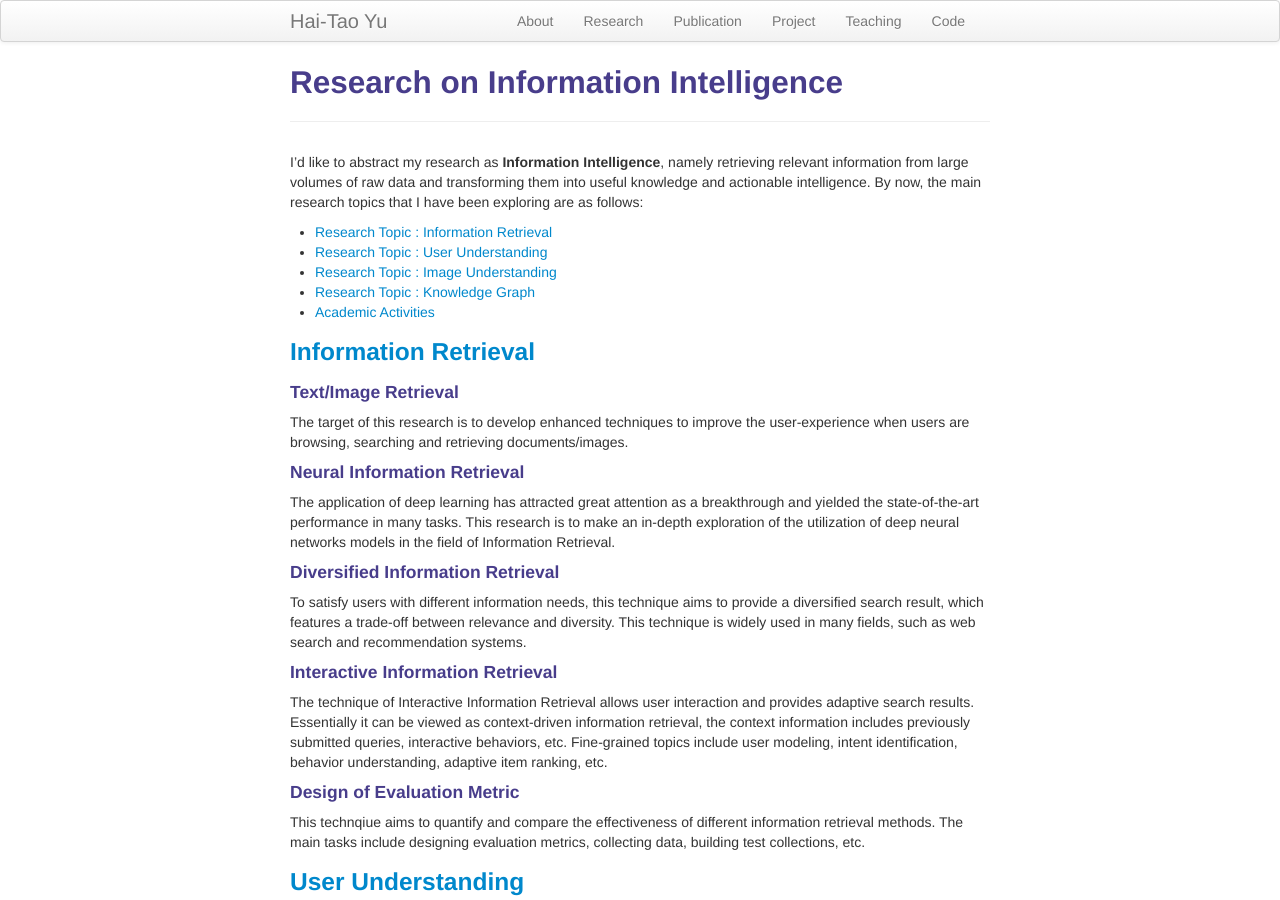
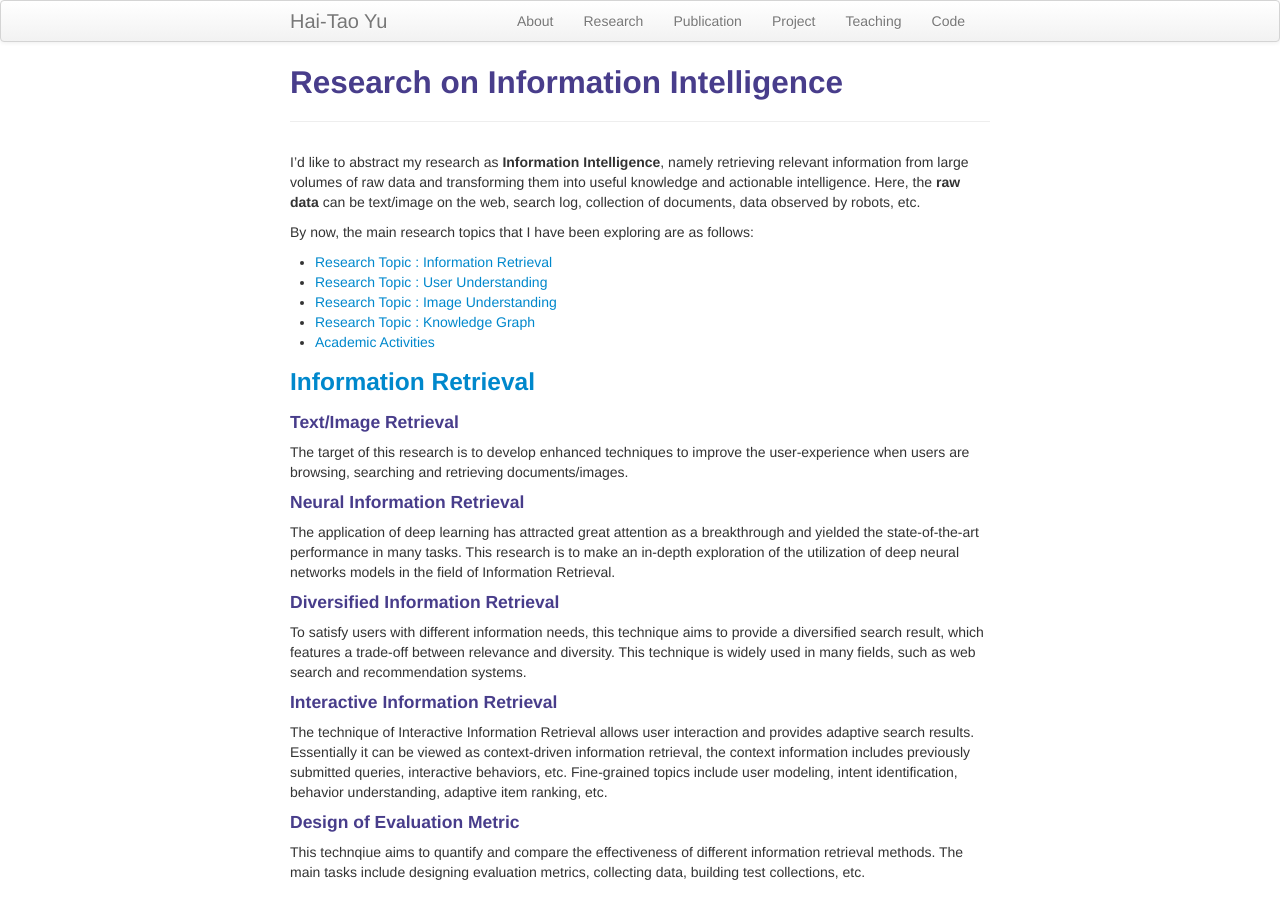
Before and after one commit to ii-research-yu/ii-research-yu.github.io, a Jekyll site: the page built from pages/research.md, in a window 1280 px wide and 900 px high. Built offline with Jekyll 4.4.1, drawn with Linux system fonts in a browser that asks for light colours.

Commit message:
Update research.md

```diff
--- a/pages/research.md
+++ b/pages/research.md
@@ -3,7 +3,9 @@ layout: page
 title: Research on Information Intelligence
 description: Hai-Tao Yu's research
 ---
-I'd like to abstract my research as **Information Intelligence**, namely retrieving relevant information from large volumes of raw data and transforming them into useful knowledge and actionable intelligence. By now, the main research topics that I have been exploring are as follows:
+I'd like to abstract my research as **Information Intelligence**, namely retrieving relevant information from large volumes of raw data and transforming them into useful knowledge and actionable intelligence. Here, the **raw data** can be text/image on the web, search log, collection of documents, data observed by robots, etc.
+
+By now, the main research topics that I have been exploring are as follows:
 
 - <a href="#ir">Research Topic : Information Retrieval</a>
 - <a href="#uu">Research Topic : User Understanding</a>
```
